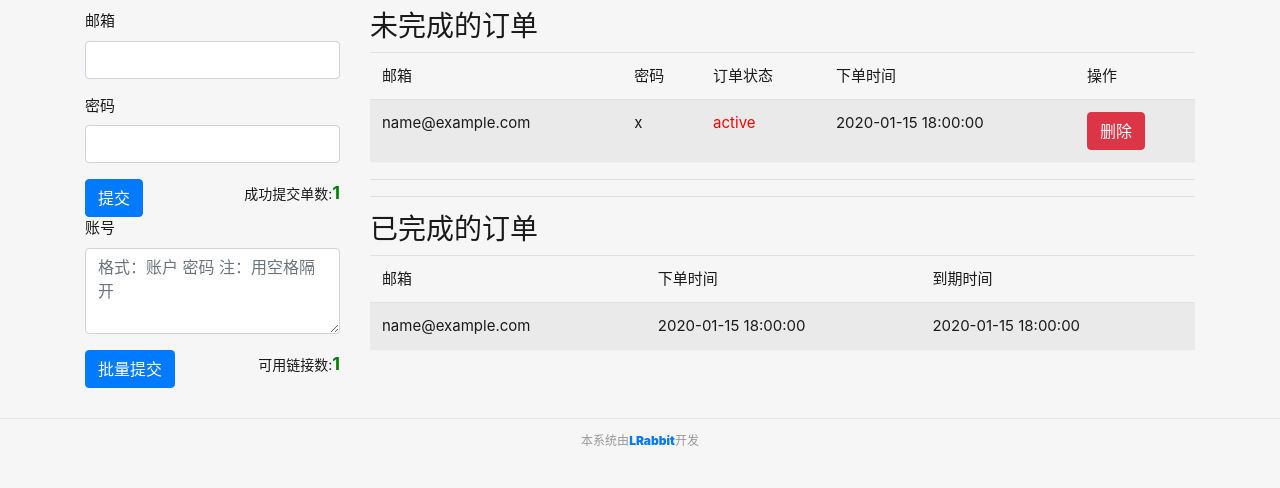
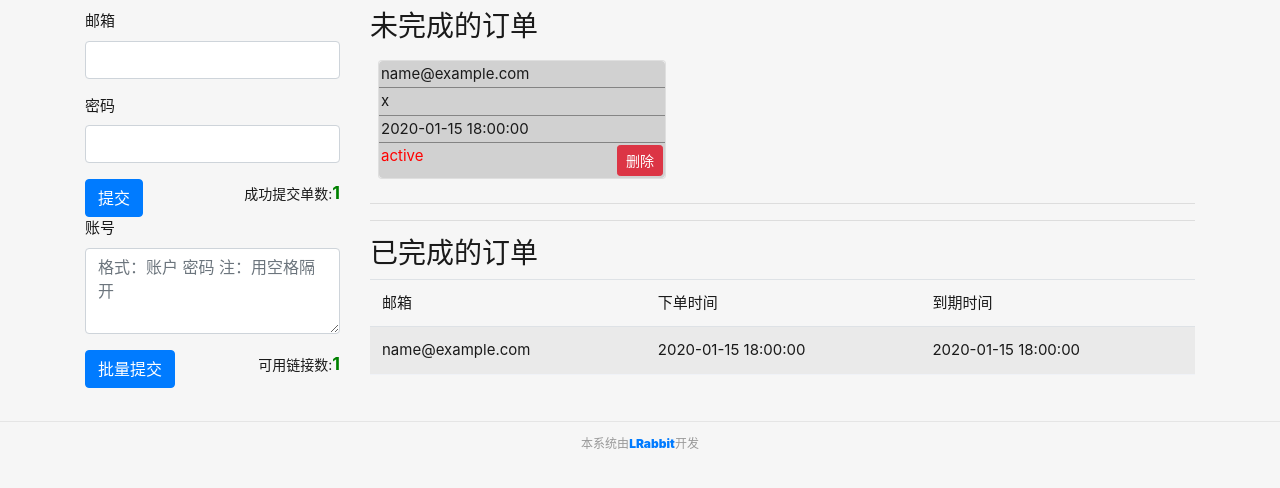
Before and after one commit to litter-rabbit/spotify-v1, a Flask app: template spotify/templates/main/index.html in a window 1280 px wide. Shown: the part 56-544 px from the top of the page. Run offline with Flask 2, Linux system fonts and the light colour scheme; tables that the repository leaves empty hold one stand-in row (values such as "Sample post"); the template is opened without the code that fills it: values that come from a table or form of the project are taken from there, most other values are stand-ins (such as "Sample title", 1, 10 or a date in 2020); parts of the project's set-up code (start-up, migrations or seed data) failed here and were passed over; some libraries are stand-ins or nearby versions.

Commit message:
更改界面

```diff
--- a/spotify/static/css/style.css
+++ b/spotify/static/css/style.css
@@ -65,3 +65,14 @@ footer {
 .footer-canvas p{
     text-align: center;
 }
+.list-group-item{
+    padding: 2px;
+    background:  rgba(26, 26, 26, 0.2);
+}
+.card{
+
+}
+.mycard{
+    margin: 8px;
+
+}
--- a/spotify/templates/main/index.html
+++ b/spotify/templates/main/index.html
@@ -23,7 +23,7 @@
                         <span class="num-detail">成功提交单数:<span>{{ num_completed }}</span></span>
                     </form>
 
-                <form action="{{ url_for('ajax.new_orders')}}">
+                    <form action="{{ url_for('ajax.new_orders') }}">
                         <div class="form-group">
                             <label for="ControlTextarea">账号</label>
                             <textarea name="orders" class="form-control" id="ControlTextarea" rows="3"
@@ -40,41 +40,29 @@
 
                     <div id="table">
                         <h3>未完成的订单</h3>
-                    <table class="table table-striped " style="border-bottom: 1px solid #f0f2f7;">
-                        <thead>
-                        <tr>
-                            <td>邮箱</td>
-                            <td>密码</td>
-                            <td>订单状态</td>
-                            <td>下单时间</td>
-                            <td>操作</td>
-                        </tr>
-                        </thead>
                         {% for order in orders %}
-                        <tr>
-                            <td>{{ order.email }}</td>
-                            <td>{{ order.password }}</td>
-                            {% if order.status=='正在处理' %}
-                            <td class="btn-runing">
-                                {{order.status}}
-                            </td>
-                            {% elif order.status=='处理成功' %}
-                            <td class="btn-ok">
-                                {{order.status}}
-                            </td>
+                            <div class="mycard" style="display: inline-block ;">
+                                <div class="card" style="width: 18rem; ">
+                                    <ul class="list-group list-group-flush">
+                                        <li class="list-group-item">{{ order.email }}</li>
+                                        <li class="list-group-item">{{ order.password }}</li>
+                                        <li class="list-group-item">{{ order.timestamp|formattime }}</li>
+                                        {% if order.status!="正在处理" %}
+                                            <li class="list-group-item " style="color: red"> {{ order.status }} <a
+                                                    class="btn btn-danger btn-sm"
+                                                    style="float: right"
+                                                    href="{{ url_for('ajax.delete_order',order_id=order.id) }}">删除</a>
                                                 {% else %}
-                            <td class="btn-error">
-                                {{order.status}}
-                            </td>
+                                            <li class="list-group-item " style="color: yellow"> {{ order.status }}
+                                            <a class="btn btn-danger btn-sm"
+                                               style="float: right"
+                                               href="{{ url_for('ajax.delete_order',order_id=order.id) }}">删除</a>
                                         {% endif %}
-                            <td>{{ order.timestamp|formattime }}</td>
-                            <td>
-                                <a class="btn btn-danger" href="{{ url_for('ajax.delete_order',order_id=order.id) }}">删除</a>
-                            </td>
-
-                        </tr>
+                                        </li>
+                                    </ul>
+                                </div>
+                            </div>
                         {% endfor %}
-                    </table>
                         <hr>
                         <hr>
                         <h3>已完成的订单</h3>
@@ -88,7 +76,7 @@
                             </thead>
                             {% for order in orders_competed %}
                                 <tr>
-                        <td>{{ order.email}}</td>
+                                    <td>{{ order.email }}</td>
                                     <td>{{ order.timestamp|formattime }}</td>
                                     <td>{{ order.expiretime|formattime }}</td>
                                 </tr>
```
Also changed, not shown: spotify/templates/main/orders.html (+23 -33 lines). Lines whose indentation alone changed are shown as unchanged.
